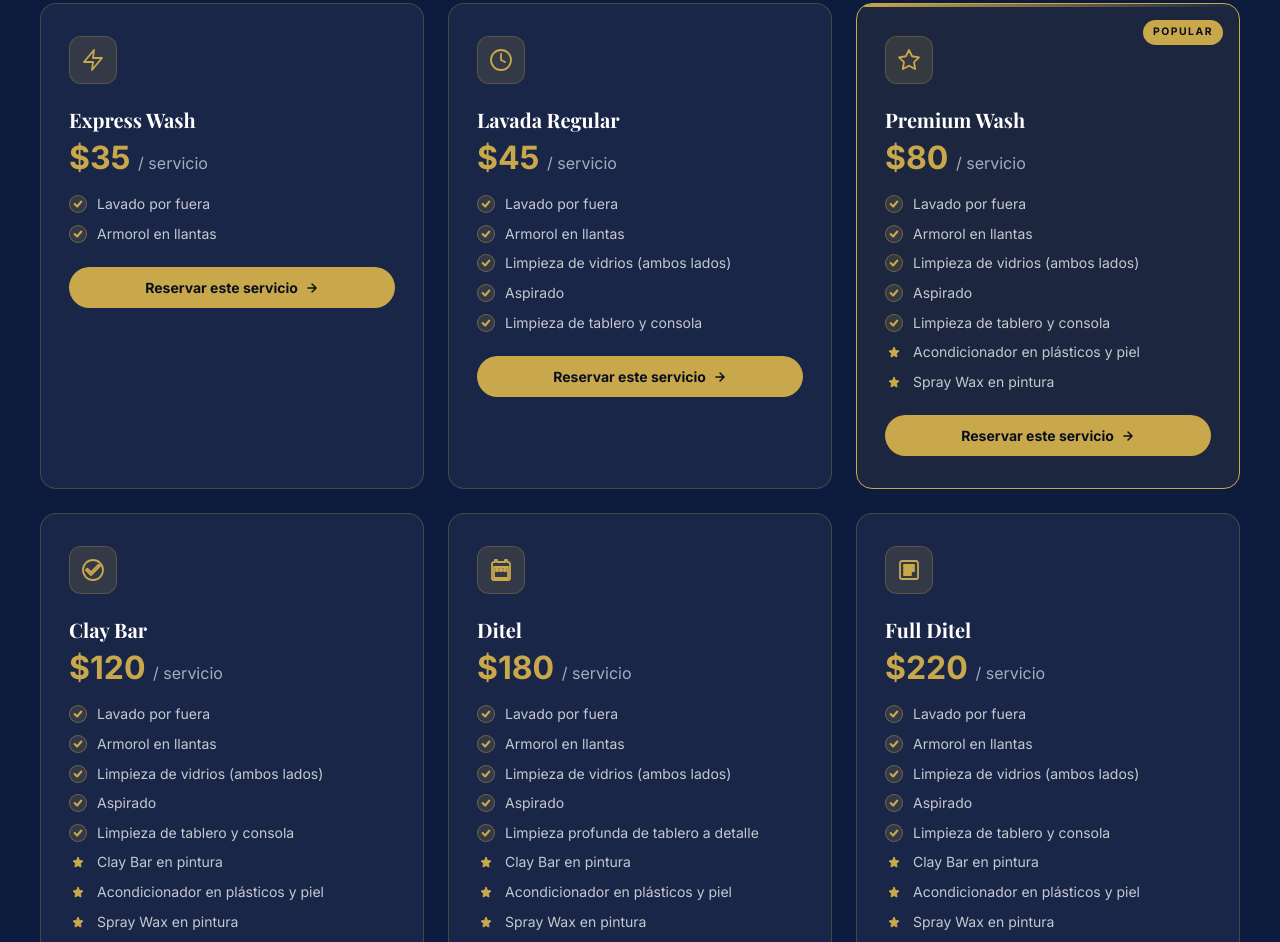
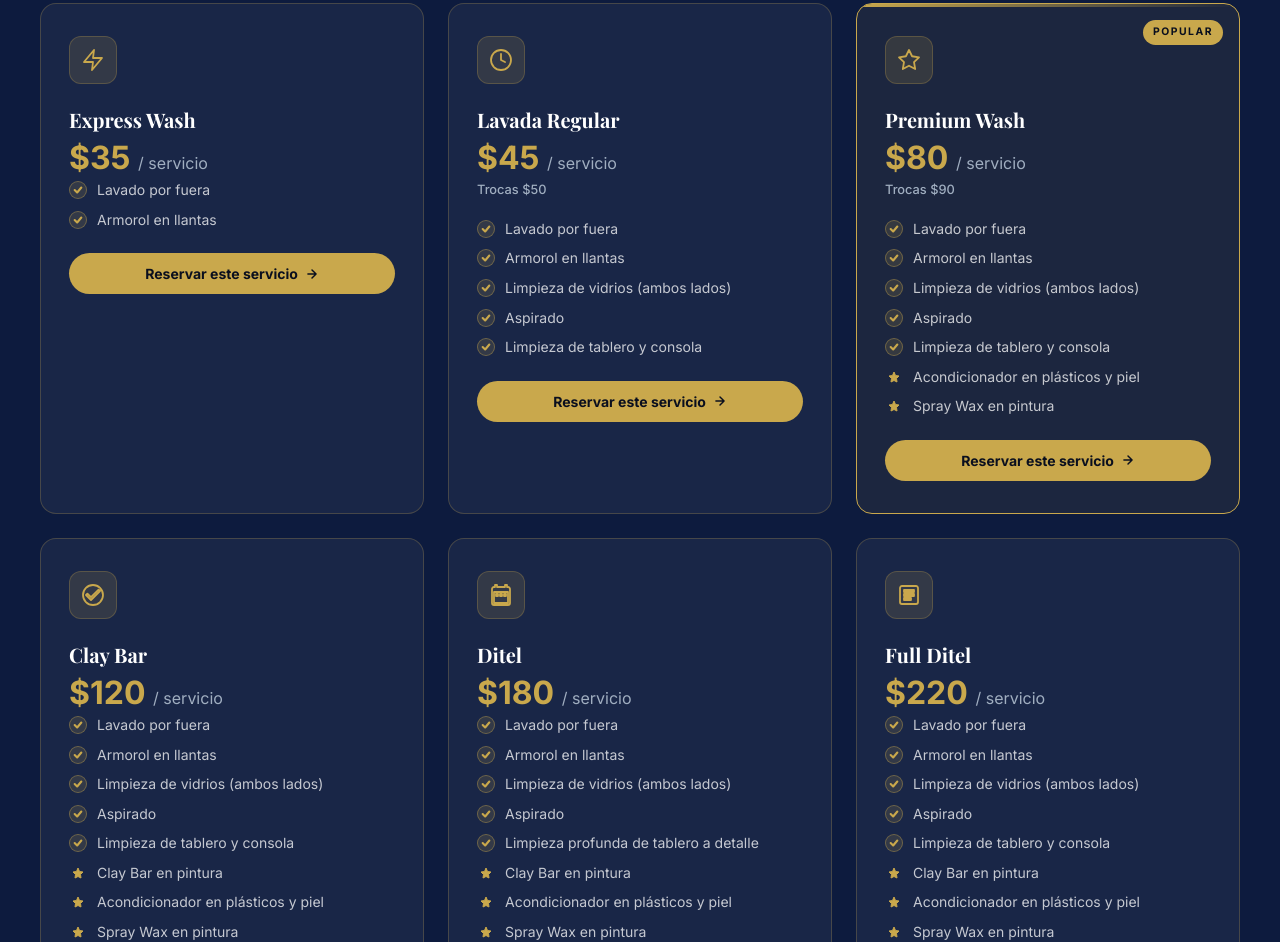
Before and after one commit to enriquetoscanoh94/detailgo, a plain HTML site: page index.html in a window 1280 px wide. Shown: the part 2301-3243 px from the top of the page. Drawn offline with nearby package versions, Linux system fonts and the light colour scheme.

Commit message:
Add truck pricing note to Regular and Premium Wash
- Regular Wash: Trocas $50
- Premium Wash: Trocas $90

Co-Authored-By: Claude Opus 4.7 <noreply@anthropic.com>

```diff
--- a/css/styles.css
+++ b/css/styles.css
@@ -493,8 +493,9 @@ body.light .carousel-dot { background: rgba(13,27,62,0.2); }
 .service-icon svg { width: 24px; height: 24px; stroke: var(--gold); fill: none; stroke-width: 1.8; stroke-linecap: round; stroke-linejoin: round; }
 
 .service-name { font-family: 'Playfair Display', serif; font-size: 1.25rem; font-weight: 700; margin-bottom: 6px; color: var(--text); }
-.service-price { font-size: 2rem; font-weight: 700; color: var(--gold); margin-bottom: 20px; line-height: 1; }
+.service-price { font-size: 2rem; font-weight: 700; color: var(--gold); margin-bottom: 6px; line-height: 1; }
 .service-price span { font-size: 1rem; color: var(--gray); font-weight: 400; }
+.service-truck-note { font-size: 0.8rem; color: var(--gray); margin-bottom: 18px; font-weight: 500; }
 
 .service-features { list-style: none; display: flex; flex-direction: column; gap: 10px; }
 .service-features li { display: flex; align-items: flex-start; gap: 10px; font-size: 0.875rem; color: var(--feat-color); line-height: 1.4; }
--- a/index.html
+++ b/index.html
@@ -218,6 +218,7 @@
           <div class="service-icon" aria-hidden="true"><svg viewBox="0 0 24 24"><circle cx="12" cy="12" r="10"/><path d="M12 6v6l4 2"/></svg></div>
           <div class="service-name" data-es="Lavada Regular" data-en="Regular Wash">Lavada Regular</div>
           <div class="service-price">$45 <span data-es="/ servicio" data-en="/ service">/ servicio</span></div>
+          <div class="service-truck-note" data-es="Trocas $50" data-en="Trucks $50">Trocas $50</div>
           <ul class="service-features">
             <li><div class="feature-check" aria-hidden="true"><svg viewBox="0 0 12 12"><use href="#icon-check"/></svg></div><span data-es="Lavado por fuera" data-en="Exterior Wash">Lavado por fuera</span></li>
             <li><div class="feature-check" aria-hidden="true"><svg viewBox="0 0 12 12"><use href="#icon-check"/></svg></div><span data-es="Armorol en llantas" data-en="Tire Dressing">Armorol en llantas</span></li>
@@ -237,6 +238,7 @@
           <div class="service-icon" aria-hidden="true"><svg viewBox="0 0 24 24"><polygon points="12 2 15.09 8.26 22 9.27 17 14.14 18.18 21.02 12 17.77 5.82 21.02 7 14.14 2 9.27 8.91 8.26 12 2"/></svg></div>
           <div class="service-name">Premium Wash</div>
           <div class="service-price">$80 <span data-es="/ servicio" data-en="/ service">/ servicio</span></div>
+          <div class="service-truck-note" data-es="Trocas $90" data-en="Trucks $90">Trocas $90</div>
           <ul class="service-features">
             <li><div class="feature-check" aria-hidden="true"><svg viewBox="0 0 12 12"><use href="#icon-check"/></svg></div><span data-es="Lavado por fuera" data-en="Exterior Wash">Lavado por fuera</span></li>
             <li><div class="feature-check" aria-hidden="true"><svg viewBox="0 0 12 12"><use href="#icon-check"/></svg></div><span data-es="Armorol en llantas" data-en="Tire Dressing">Armorol en llantas</span></li>
```
